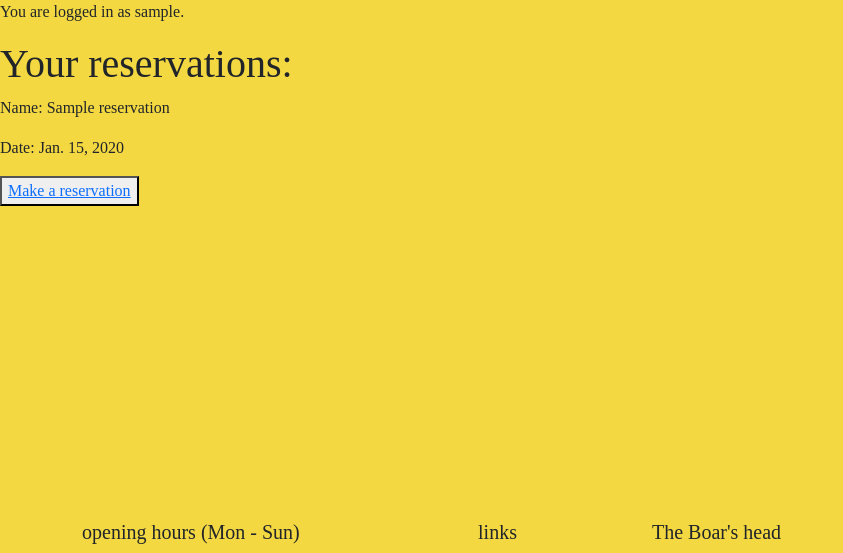
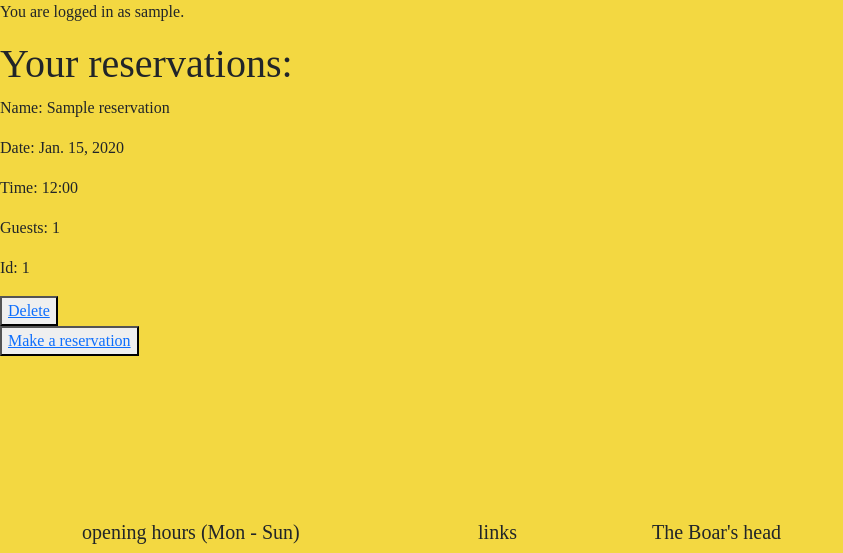
Before and after one commit to ewradcliffe/restaurant-booking-system, a Django app: page /reservations/ in a window 1280 px wide. Shown: the part 112-665 px from the top of the page, without its empty margins (0-843 px from the left). Run offline with Django 5.2, Linux system fonts and the light colour scheme; a user stored in the database is signed in; tables that the repository leaves empty hold one stand-in row (values such as "Sample post"); some libraries are stand-ins or nearby versions; some web fonts are replaced.

Commit message:
Add function to delete reservations.

```diff
--- a/reservations/templates/reservations/reservation.html
+++ b/reservations/templates/reservations/reservation.html
@@ -15,12 +15,14 @@
 <div>
     <p>Name: {{reservation.reservation_name}}</p>
     <p>Date: {{reservation.reservation_date}}</p>
+    <p>Time: {{reservation.reservation_time}}</p>
+    <p>Guests: {{reservation.number_of_guests}}</p>
+    <p>Id: {{reservation.id}}</p>
+    <button><a href="../delete/{{reservation.id}}">Delete</a></button>
+
 </div>
 {% endif %}
 {% endfor %}
-
-
-
 
 
 <button><a href="{% url 'add-reservation' %}">Make a reservation</a></button>
--- a/reservations/templates/reservations/reservation_confirmed.html
+++ b/reservations/templates/reservations/reservation_confirmed.html
@@ -4,7 +4,7 @@
 {% if user.is_authenticated %}
 
 <p>Thank you for your booking. Please do not hesitate to contact us if you need anything else.</p>
-
+<button><a href="{% url 'reservations-urls' %}">Take me home!!</a></button>
 {% endif %}
 
 {% endblock %}
--- a/reservations/urls.py
+++ b/reservations/urls.py
@@ -5,4 +5,5 @@ urlpatterns = [
     path('', views.index.as_view(), name='index-urls'),
     path('reservations/', views.ReservationList.as_view(), name='reservations-urls'),
     path('add/', views.add_reservation, name='add-reservation'),
+    path('delete/<int:id>/', views.delete_reservation, name='delete-reservation')
 ]
--- a/reservations/views.py
+++ b/reservations/views.py
@@ -1,6 +1,8 @@
-from django.shortcuts import render, get_object_or_404
+from django.shortcuts import render, get_object_or_404, reverse
+from django.http import HttpResponse, HttpResponseRedirect
+from django.template import loader
+from django.urls import reverse
 from django.views import generic
-from django.views.generic.edit import CreateView
 from .models import Reservation, User
 from .forms import ReservationForm
 
@@ -42,13 +44,13 @@ def add_reservation(request):
     )
 
 
-
+def delete_reservation(request, id):
     """
-    reservation_booked_by = User
-
-    class AddReservation(CreateView):
-
-    model = Reservation
-    template_name = "reservations/add_reservation.html"
-    fields = ('reservation_name', 'reservation_email', 'reservation_phone_number', 'reservation_date', 'reservation_time', 'number_of_guests',)
+    Function to delete reservations
     """
+    reservation = Reservation.objects.get(id=id)
+    reservation.delete()
+    return render(
+            request,
+            "reservations/reservation_confirmed.html",
+        )
```
Also changed, not shown: templates/base.html (indentation only).
